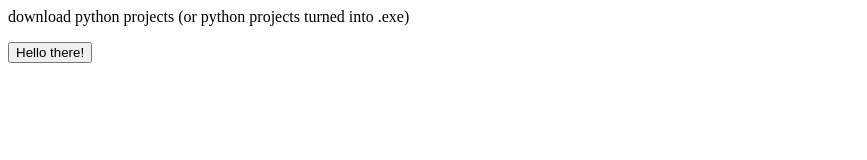
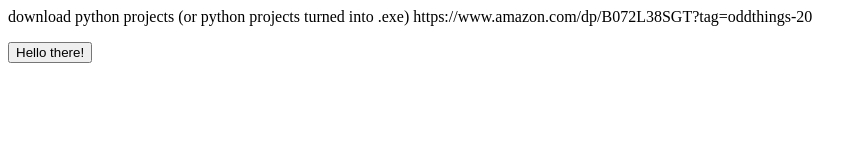
Before and after one commit to FireFox443/github-website, a plain HTML site: page index.html in a window 1280 px wide. Shown: the whole page, without its empty margins (0-867 px from the left). Drawn offline with Linux system fonts and the light colour scheme.

Commit message:
ADDED MEME

```diff
--- a/index.html
+++ b/index.html
@@ -3,7 +3,7 @@
         <title>My python projects</title>
     </head>
     <body>
-        <p>download python projects (or python projects turned into .exe)</p>
+        <p>download python projects (or python projects turned into .exe) https://www.amazon.com/dp/B072L38SGT?tag=oddthings-20</p>
         <button onclick="alert('General Kenobi')">Hello there!</button>
     </body>
 </html>
```
